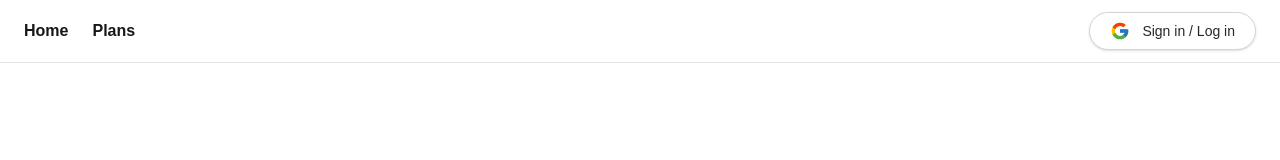
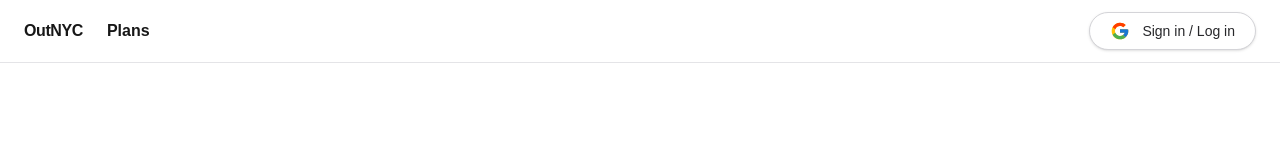
Before and after one commit to tanyya2/hw1-hello_world, a Next.js app: page / in a window 1280 px wide. Shown: the top 160 px of the page. Built offline with nearby package versions, Linux system fonts and the light colour scheme; no server answers.

Commit message:
Name the app OutNYC

```diff
--- a/app/components/Header.tsx
+++ b/app/components/Header.tsx
@@ -17,8 +17,8 @@ export default async function Header() {
   return (
     <header className="flex items-center justify-between border-b border-zinc-200 px-6 py-3 dark:border-zinc-800">
       <nav className="flex items-center gap-6">
-        <Link href="/" className="font-semibold">
-          Home
+        <Link href="/" className="font-bold tracking-tight">
+          OutNYC
         </Link>
         <Link href="/plans" className="font-semibold">
           Plans
--- a/app/layout.tsx
+++ b/app/layout.tsx
@@ -14,7 +14,7 @@ const geistMono = Geist_Mono({
 });
 
 export const metadata: Metadata = {
-  title: "What's around me in NYC",
+  title: "OutNYC",
   description: "Find places near you in NYC and get an AI-made plan for your time",
 };
 
```
